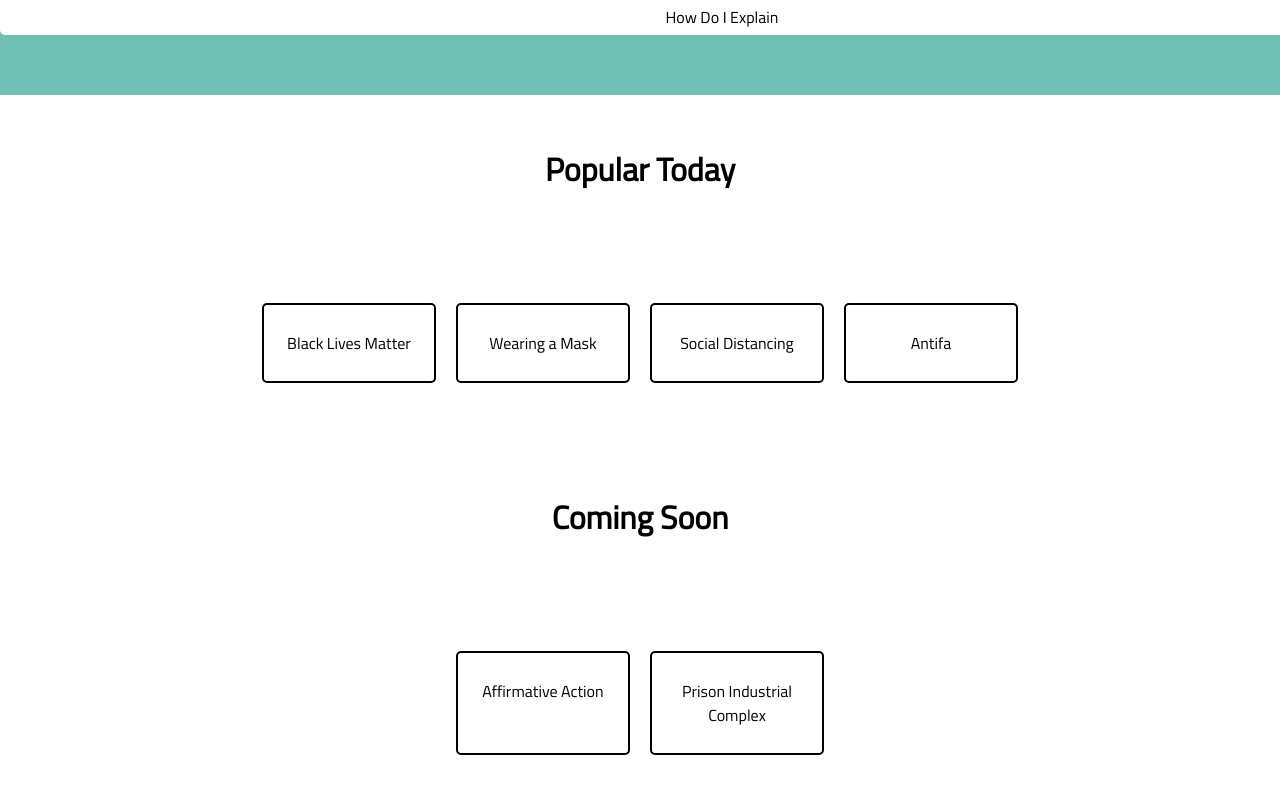
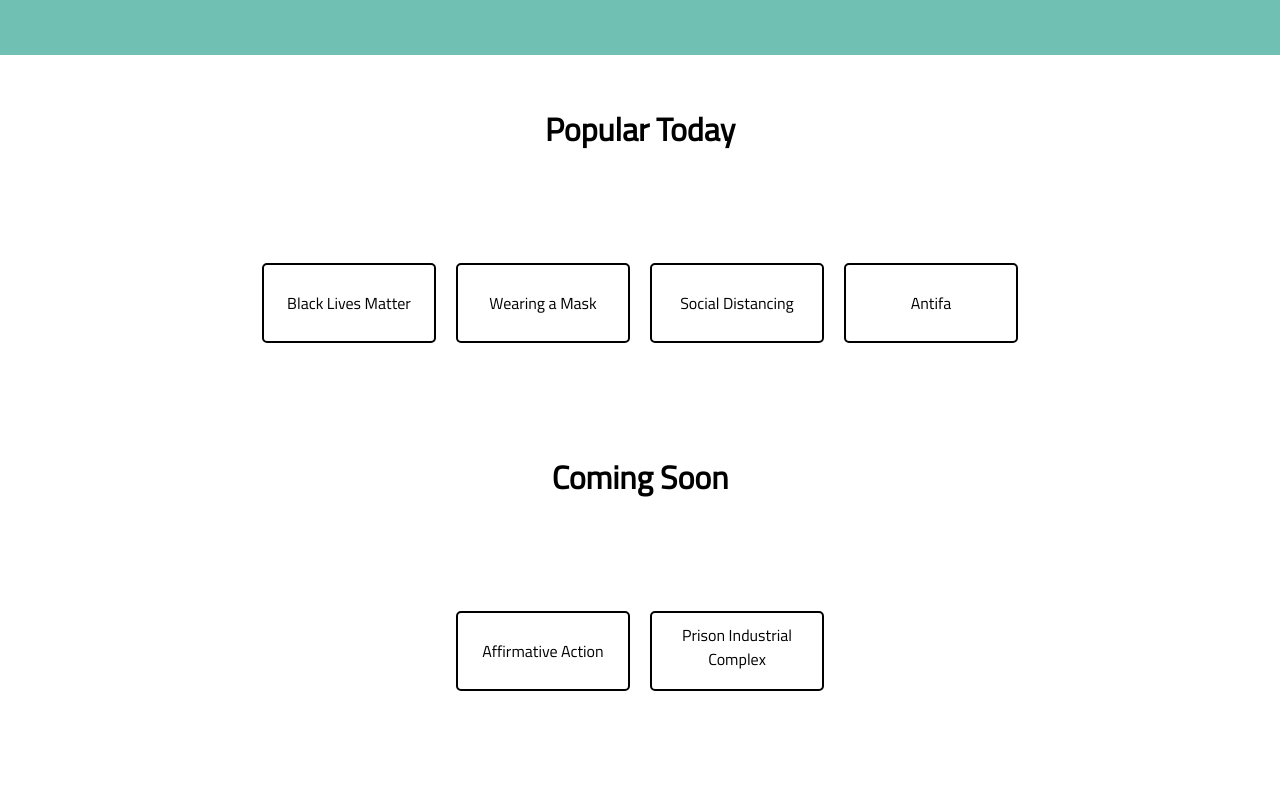
Before and after one commit to VictorLuo920/activisim_app, a React (Create React App) app: page / in a window 1280 px wide. Shown: the part 491-1284 px from the top of the page. Built offline with nearby package versions, Linux system fonts and the light colour scheme; no server answers.

Commit message:
styling almost complete on blm section

```diff
--- a/src/components/DropDown/DropDown.js
+++ b/src/components/DropDown/DropDown.js
@@ -36,9 +36,9 @@
           { this.state.displayMenu ? (
           <ul className="drop-ul">
          <a href="blacklivesmatter"><li className="drop-li">Black Lives Matter</li></a>
-         <a className="active" href="topicpage"><li className="drop-li">Prison Industrial Complex</li></a>
-         <a href="topicpage"><li className="drop-li">Wearing Face Masks</li></a>
-         <a href="topicpage"><li className="drop-li">Antifa</li></a>
+         <a className="active" href=""><li className="drop-li">Prison Industrial Complex</li></a>
+         <a href=""><li className="drop-li">Wearing Face Masks</li></a>
+         <a href=""><li className="drop-li">Antifa</li></a>
           </ul>
         ):
         (
--- a/src/components/NavBar/NavBar.css
+++ b/src/components/NavBar/NavBar.css
@@ -1,7 +1,6 @@
 .NavBar {
     display: flex;
     justify-content: center;
-    margin: 0 0 20px;
   }
 
   .NavBar-link {
--- a/src/pages/Home/Home.js
+++ b/src/pages/Home/Home.js
@@ -46,8 +46,8 @@
                 <div className="end-buttons-launch">
                     <div className="end-back"><p>Affirmative Action</p></div>
 
+                    <div className="end-back"><p className="prison-p">Prison Industrial Complex</p></div>
                 <div>
-                    <div className="end-back"><p>Prison Industrial Complex</p></div>
                 </div>
                 </div>
     </div>
--- a/src/pages/LaunchScreen/LaunchScreen.css
+++ b/src/pages/LaunchScreen/LaunchScreen.css
@@ -38,4 +38,9 @@
     flex-direction: row;
     margin: 100px;
     justify-content: center;
+    height: 100px;
 }
+
+.prison-p {
+    margin: 0px;
+}
--- a/src/pages/LaunchScreen/LaunchScreen.js
+++ b/src/pages/LaunchScreen/LaunchScreen.js
@@ -49,8 +49,8 @@
                 <div className="end-buttons-launch">
                     <div className="end-back"><p>Affirmative Action</p></div>
 
+                    <div className="end-back"><p className="prison-p">Prison Industrial Complex</p></div>
                 <div>
-                    <div className="end-back"><p>Prison Industrial Complex</p></div>
                 </div>
                 </div>
             </div>
```
